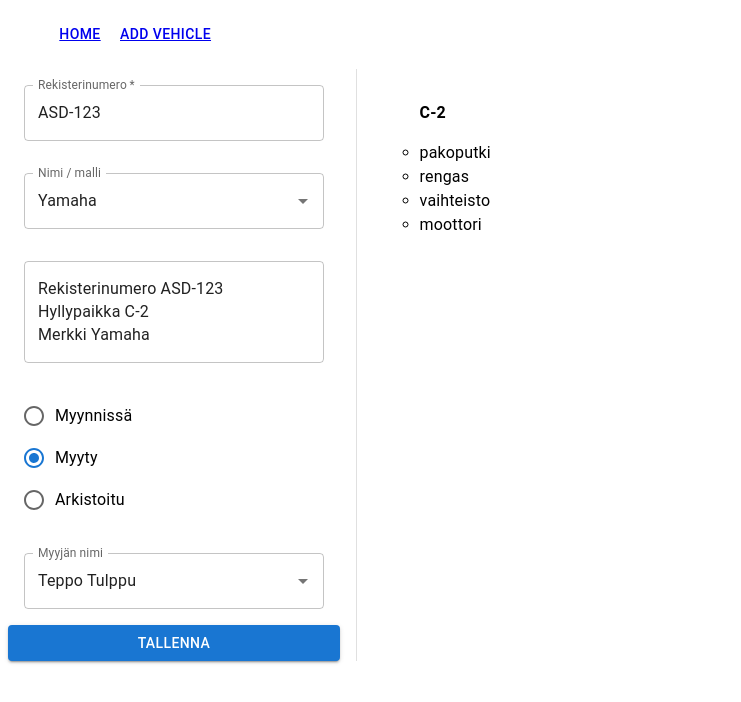
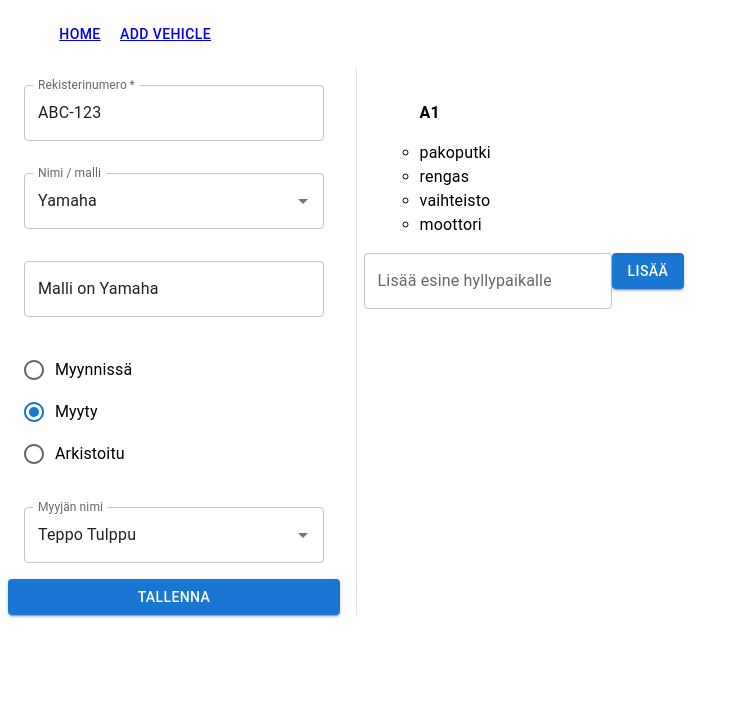
Before and after one commit to samiparvus/motored-varastonhallinta, a React (Create React App) app: page /vehicleinformation/1 in a window 1280 px wide. Shown: the top 702 px of the page, without its empty margins (0-741 px from the left). Built offline with nearby package versions, Linux system fonts and the light colour scheme.

Commit message:
Committed changes to form before backend changes

```diff
--- a/src/Main.js
+++ b/src/Main.js
@@ -1,5 +1,5 @@
 import React, { useState } from "react";
-import { createSearchParams, Route, useNavigate } from "react-router-dom";
+import { useNavigate } from "react-router-dom";
 import {
   FormControl,
   TextField,
@@ -7,18 +7,12 @@ import {
   Autocomplete,
   Container,
 } from "@mui/material";
-import VehicleInformation from "./components/VehicleInformation";
-import VehicleData from "./Data.json";
+import VehicleData from "./data.json";
 
-// 1. Hakuominaisuus toimivaksi
-// 2. Luo kunnon objektit pyörille
-// 3. Hakuominaisuus backendistä
-// 4. Muut muutokset UI:hin joista on puhuttu (kuten haussa näkyviin mahdolliset rekisterinumerot (löytyy kirjanmerkeistä))
-
-// Haku vie /vehicleinformation/REKKARI sivulle, jossa voi muokata
-// kyseisen rekkarin objektia ja tallentaa muutokset jotka viedään bäkkäriin
-
-// Search bar toimimaan niin pitäisi onnistua mukavammin haku
+// 1. Hakuominaisuus backendistä
+// 2. Esineen lisäys hyllypaikalle
+// 3. Uuden ajoneuvon lisäys
+// X. Muut muutokset UI:hin joista on puhuttu (kuten haussa näkyviin mahdolliset rekisterinumerot (löytyy kirjanmerkeistä))
 
 const Main = () => {
   const vehicleArray = [];
@@ -35,12 +29,7 @@ const Main = () => {
 
     let rekkari = val;
 
-    navigate({
-      pathname: "/vehicleinformation",
-      search: createSearchParams({
-        regNum: rekkari,
-      }).toString(),
-    });
+    navigate(`/vehicleinformation/${rekkari}`);
   }
 
   return (
--- a/src/components/VehicleInformation.js
+++ b/src/components/VehicleInformation.js
@@ -15,52 +15,129 @@ import {
 } from "@mui/material";
 import { useParams } from "react-router-dom";
 
+const vehicleData = [
+  {
+    rekisterinumero: "ABC-123",
+    malli: "Yamaha",
+    yleistietoja: "Malli on Yamaha",
+    status: "Myyty",
+    myyjanNimi: "Teppo Tulppu",
+    hyllypaikka: "B2",
+  },
+  {
+    rekisterinumero: "DEF-456",
+    malli: "Kawasaki",
+    yleistietoja: "Malli on Kawasaki",
+    status: "Myynnissä",
+    myyjanNimi: "Hannu Hanhi",
+    hyllypaikka: "A1",
+  },
+];
+
+const shelfData = [
+  { hylly: "A1", esineet: ["pakoputki", "rengas", "vaihteisto", "moottori"] },
+  { hylly: "B2", esineet: ["kaasupoljin", "kytkin"] },
+];
+
+// class VehicleData extends React.Component {
+//   constructor(props) {
+//     super(props);
+
+//     this.state = {
+//       rekisterinumero: "",
+//       malli: "",
+//       yleistietoja: "",
+//       status: "",
+//       myyjanNimi: "",
+//     };
+//   }
+// }
+
 const VehicleInformation = () => {
-  const esineLista = ["pakoputki", "rengas", "vaihteisto", "moottori"];
-  const malliLista = ["Kawasaki", "Honda", "Yamaha"];
-  const myyjäLista = ["Sami Testi", "Teppo Tulppu"];
-  const { rekkari } = useParams();
+  const malliLista = [];
+  const myyjaLista = [];
+  const { regNum } = useParams();
+  const [selected, setSelected] = React.useState([]);
 
-  console.log("wat: " + rekkari);
+  const filterVehicleData = vehicleData.filter((item) =>
+    item.rekisterinumero.includes(regNum)
+  );
+  const filterShelfData = shelfData.filter((item) =>
+    item.hylly.includes(filterVehicleData[0].hyllypaikka)
+  );
+  // map the values for <Autocomplete />
+  for (let i = 0; i < vehicleData.length; i++) {
+    myyjaLista.push(vehicleData[i].myyjanNimi);
+    malliLista.push(vehicleData[i].malli);
+  }
+
+  const [vehicleInformation, setVehicleInformation] = React.useState({
+    rekisterinumero: filterVehicleData[0].rekisterinumero,
+    malli: filterVehicleData[0].malli,
+    yleistietoja: filterVehicleData[0].yleistietoja,
+    status: filterVehicleData[0].status,
+    myyjanNimi: filterVehicleData[0].myyjanNimi,
+    hyllypaikka: filterVehicleData[0].hyllypaikka,
+  });
+
+  console.log(vehicleInformation);
 
   return (
     <Grid container>
       <Grid xs={3.2} minWidth="332px">
         <FormControl>
           <TextField
+            name="Rekisterinumero"
             label="Rekisterinumero"
             required
-            defaultValue="ASD-123"
+            defaultValue={filterVehicleData[0].rekisterinumero}
+            onChange={(e) =>
+              setVehicleInformation({
+                ...vehicleInformation,
+                rekisterinumero: e.target.value,
+              })
+            }
             sx={{ width: 300, margin: "1em" }}
           />
           <Autocomplete
             disablePortal
-            id="model"
             options={malliLista}
             getOptionLabel={(option) => option}
-            onChange={(e, val) => console.log(val)}
             sx={{ width: 300, margin: "1em" }}
-            defaultValue="Yamaha"
+            defaultValue={filterVehicleData[0].malli}
+            onChange={(e, val) =>
+              setVehicleInformation({
+                ...vehicleInformation,
+                malli: val,
+              })
+            }
             renderInput={(params) => (
-              <TextField
-                {...params}
-                label="Nimi / malli"
-                defaultValue="Yamaha"
-              />
+              <TextField {...params} label="Nimi / malli" />
             )}
           />
           <TextField
             id="info"
             multiline={true}
             sx={{ width: 300, margin: "1em" }}
-            defaultValue="Rekisterinumero ASD-123 Hyllypaikka C-2                              Merkki Yamaha"
+            defaultValue={filterVehicleData[0].yleistietoja}
+            onChange={(e) =>
+              setVehicleInformation({
+                ...vehicleInformation,
+                yleistietoja: e.target.value,
+              })
+            }
           />
           <RadioGroup
             aria-labelledby="status"
-            defaultValue="Myyty"
+            defaultValue={filterVehicleData[0].status}
             name="radio-buttons-group"
             required
-            onChange={(e, val) => console.log(val)}
+            onChange={(e) =>
+              setVehicleInformation({
+                ...vehicleInformation,
+                status: e.target.value,
+              })
+            }
             sx={{ margin: "1em" }}
           >
             <FormControlLabel
@@ -78,20 +155,29 @@ const VehicleInformation = () => {
           <Autocomplete
             disablePortal
             id="employeeName"
-            options={myyjäLista}
+            defaultValue={filterVehicleData[0].myyjanNimi}
+            options={myyjaLista}
             getOptionLabel={(option) => option}
-            onChange={(e, val) => console.log(val)}
+            renderInput={(params) => (
+              <TextField {...params} label="Myyjän nimi" />
+            )}
+            onChange={(e, val) =>
+              setVehicleInformation({
+                ...vehicleInformation,
+                myyjanNimi: val,
+              })
+            }
             sx={{ width: 300, margin: "1em" }}
-            defaultValue="Teppo Tulppu"
-            renderInput={(params) => (
-              <TextField
-                {...params}
-                label="Myyjän nimi"
-                defaultValue="Teppo Tulppu"
-              />
-            )}
           />
-          <Button variant="contained">Tallenna</Button>
+          <Button
+            type="submit"
+            variant="contained"
+            onClick={() => {
+              console.log(vehicleInformation);
+            }}
+          >
+            Tallenna
+          </Button>
         </FormControl>
       </Grid>
       <Grid xs={0.1}>
@@ -105,14 +191,18 @@ const VehicleInformation = () => {
           <ListItem>
             <ul>
               <Typography>
-                <p style={{ fontWeight: "bold" }}>C-2</p>
-                {esineLista.map((esine) => {
+                <p style={{ fontWeight: "bold" }}>{shelfData[0].hylly}</p>
+                {shelfData[0].esineet.map((esine) => {
                   return <li>{esine}</li>;
                 })}
               </Typography>
             </ul>
           </ListItem>
         </List>
+        <TextField label="Lisää esine hyllypaikalle" />
+        <Button variant="contained" type="submit">
+          Lisää
+        </Button>
       </Grid>
     </Grid>
   );
--- a/src/Data.json
+++ b/src/data.json
@@ -4,13 +4,15 @@
     "malli": "Yamaha",
     "yleistietoja": "Malli on Yamaha",
     "status": "Myyty",
-    "myyjän_nimi": "Teppo Tulppu"
+    "myyjanNimi": "Teppo Tulppu",
+    "hyllypaikka": "B2"
   },
   {
     "rekisterinumero": "DEF-456",
     "malli": "Kawasaki",
     "yleistietoja": "Malli on Kawasaki",
     "status": "Myynnissä",
-    "myyjän_nimi": "Hannu Hanhi"
+    "myyjanNimi": "Hannu Hanhi",
+    "hyllypaikka": "A1"
   }
 ]
```
